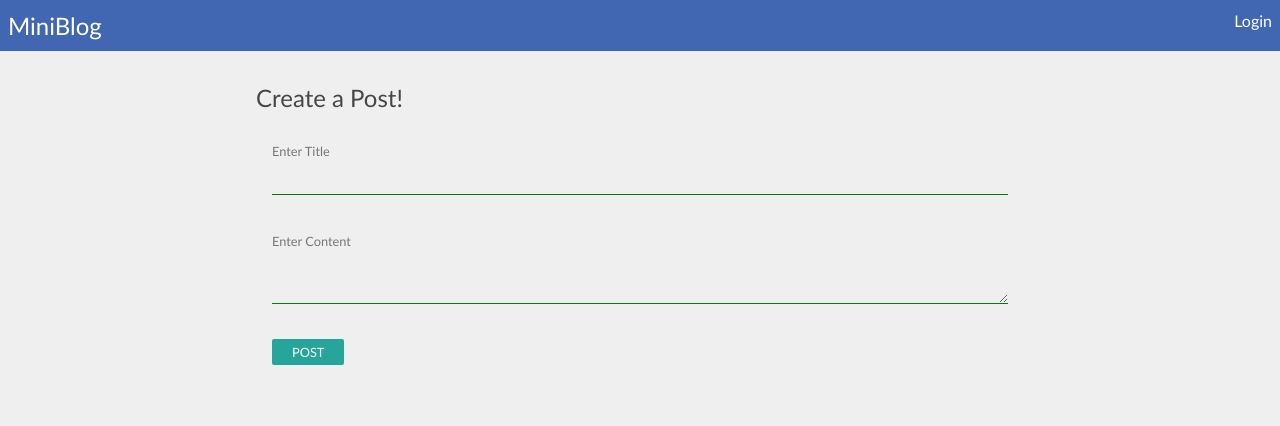
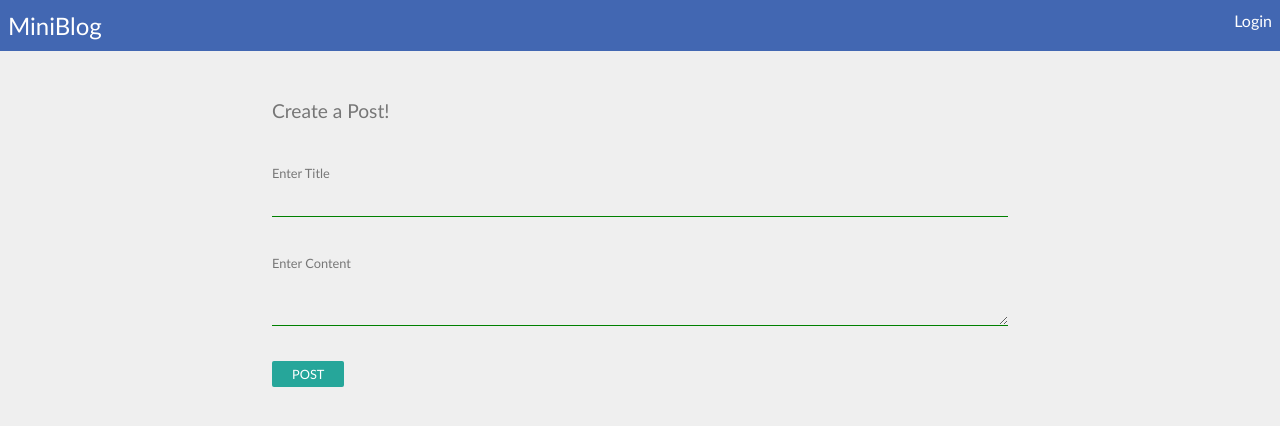
Before and after one commit to ivanwritescode/RethinkITBlog, a PHP site: page /RethinkITBlog/blogposts/createpostform.php in a window 1280 px wide. Shown: the top 426 px of the page. Run offline with PHP 8.4, Linux system fonts and the light colour scheme.

Commit message:
Updated Create a Post page card layout

```diff
--- a/blogposts/createpostform.php
+++ b/blogposts/createpostform.php
@@ -12,8 +12,11 @@
     <?php include '../header.php'; ?>
     <div class="container">
         <main>
-            <h2 class="section-title">Create a Post!</h1>
             <div class="card card-bg-inherit">
+                <div class="card-header">
+                    <h2>Create a Post!</h1>
+                </div>
+                <div class="card-body">
                     <form action="createpost.php" method="POST">
                         <p class="form-group">
                             <label for="title">Enter Title</label>
@@ -28,6 +31,7 @@
                         <button class="btn btn-submit" type="submit">POST</button>
                     </form>
                 </div>
+            </div>
         </main>
     </div>
 
```
Lines whose indentation alone changed are shown as unchanged.
